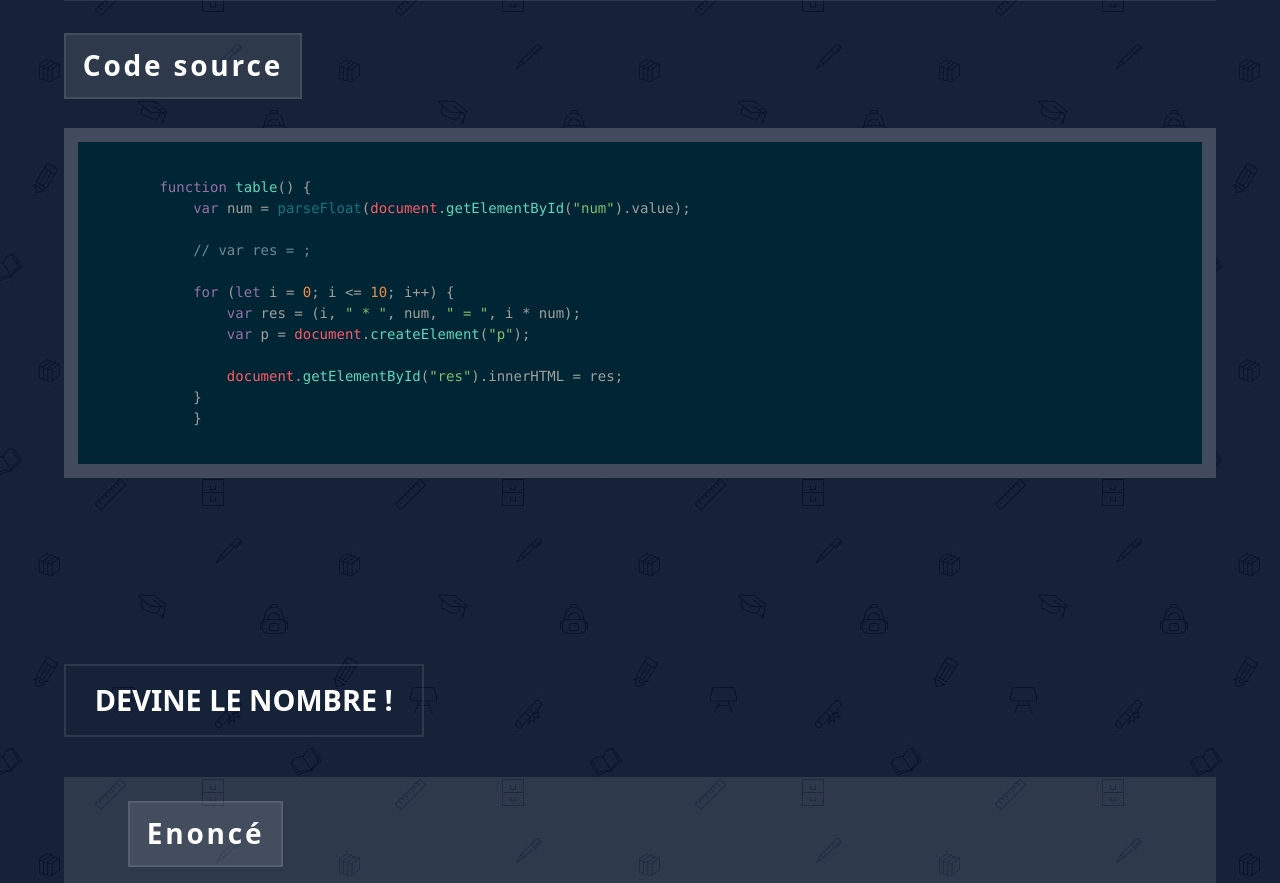
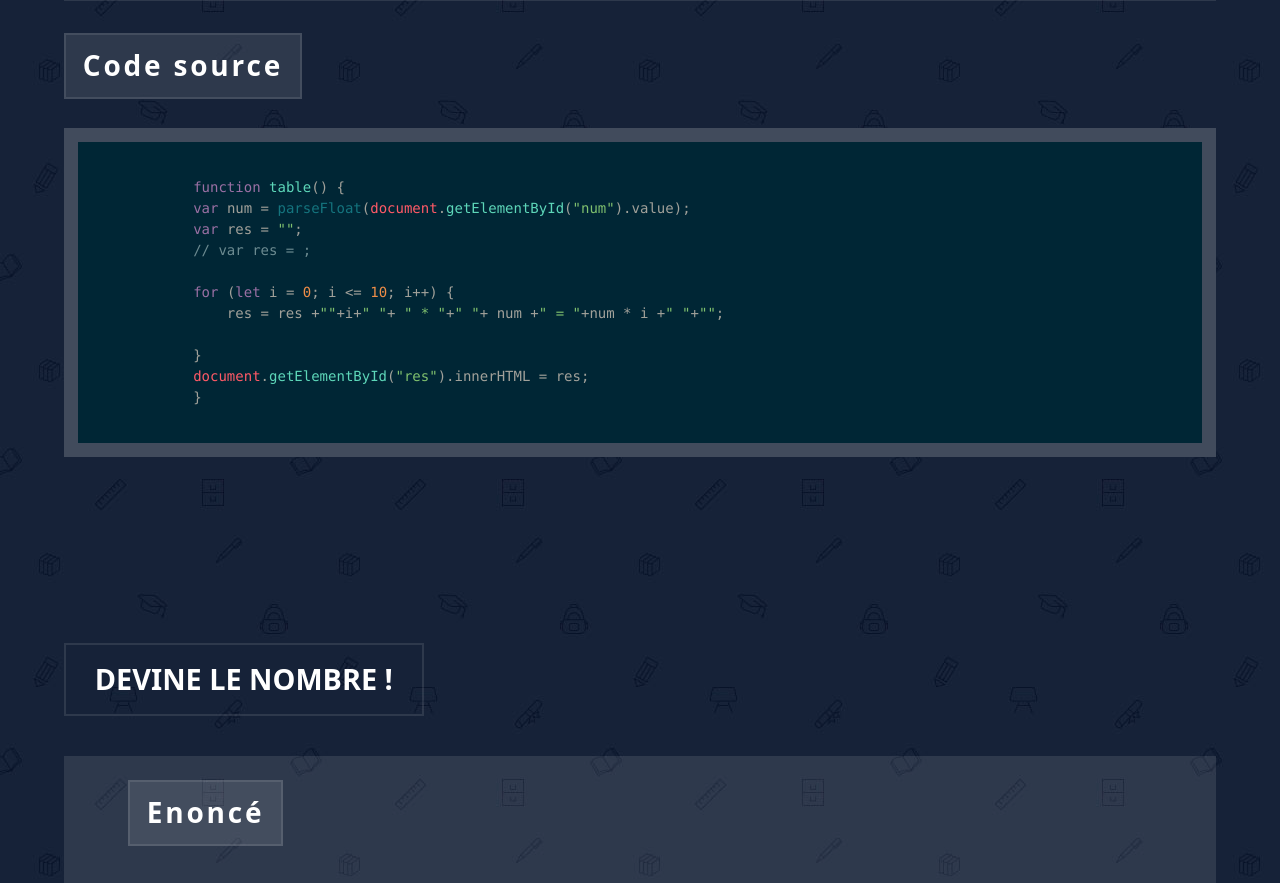
Before and after one commit to SaraAk22/Brief04-JsWorkshop, a plain HTML site: page index.html in a window 1280 px wide. Shown: the part 4317-5200 px from the top of the page. Drawn offline with nearby package versions, Linux system fonts and the light colour scheme.

Commit message:
table de multiplication

```diff
--- a/index.html
+++ b/index.html
@@ -168,17 +168,16 @@
             <h3>Code source</h3>
             <pre>
                 <code>
-        function table() {
+            function table() {
             var num = parseFloat(document.getElementById("num").value);
-
+            var res = "";
             // var res = ;
 
             for (let i = 0; i <= 10; i++) {
-                var res = (i, " * ", num, " = ", i * num);
-                var p = document.createElement("p");
+                res = res +"<p>"+i+" "+ " * "+" "+ num +" = "+num * i +" "+"</p>";
 
-                document.getElementById("res").innerHTML = res;
             }
+            document.getElementById("res").innerHTML = res;
             }
                 </code>
             </pre>
```
